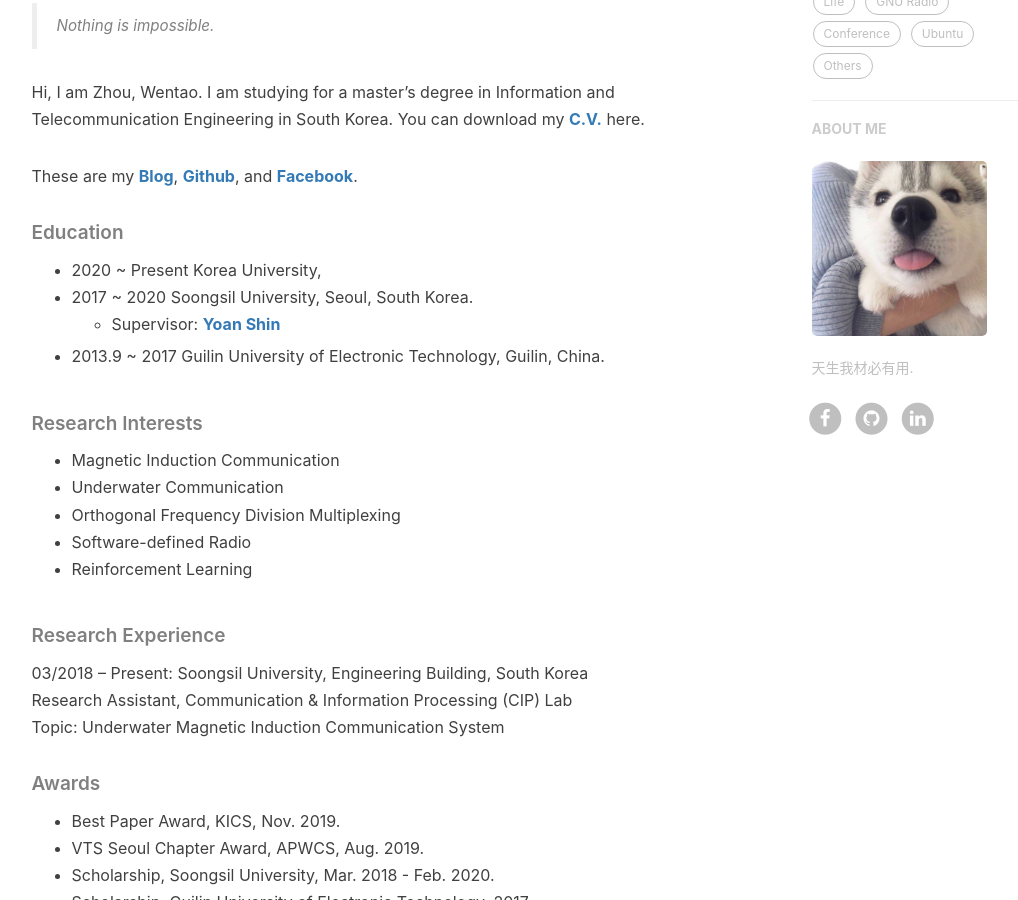
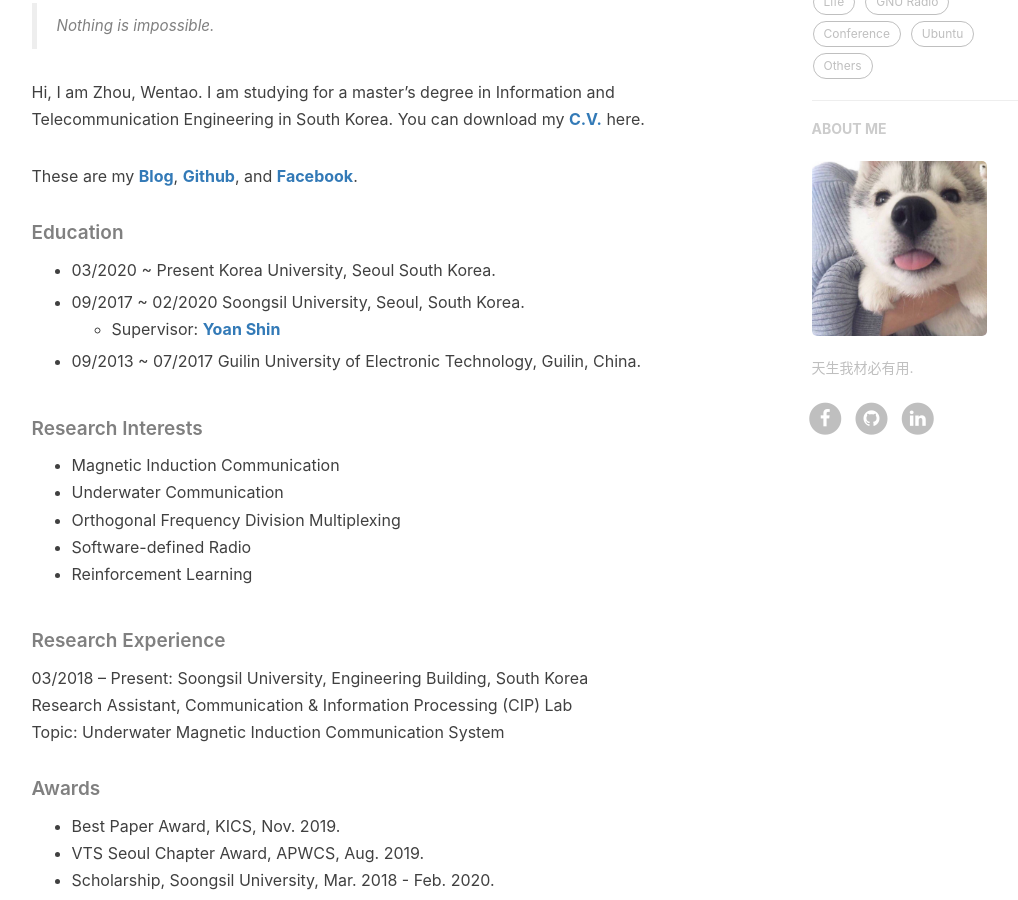
Before and after one commit to csxmt123/zhouwt612.github.io, a Jekyll site: the page built from z_about.html, in a window 1280 px wide and 900 px high, scrolled down 498 px. Shown: the whole window, without its empty margins (136-1154 px from the left). Built offline with Jekyll 4.4.1, drawn with Linux system fonts in a browser that asks for light colours; nearby versions of some CDN libraries; comment, search, counter and statistics services are not loaded.

Commit message:
Update en.md

```diff
--- a/_includes/about/en.md
+++ b/_includes/about/en.md
@@ -8,10 +8,11 @@ Hi, I am Zhou, Wentao. I am studying for a master's degree in Information and Te
 These are my [**Blog**](https://wentaozhou.cn), [**Github**](http://github.com/zhouwt612), and [**Facebook**](https://www.facebook.com/zhouwentao612).
 
 ##### Education
-- 2020 ~ Present Korea University,
-- 2017 ~ 2020  Soongsil University, Seoul, South Korea.
+- 03/2020 ~ Present Korea University, Seoul South Korea.
+
+- 09/2017 ~ 02/2020  Soongsil University, Seoul, South Korea.
   - Supervisor: [**Yoan Shin**](https://ieeexplore.ieee.org/author/37279496500)
-- 2013.9 ~ 2017 Guilin University of Electronic Technology, Guilin, China.
+- 09/2013 ~ 07/2017 Guilin University of Electronic Technology, Guilin, China.
 
 ##### Research Interests
 
```
